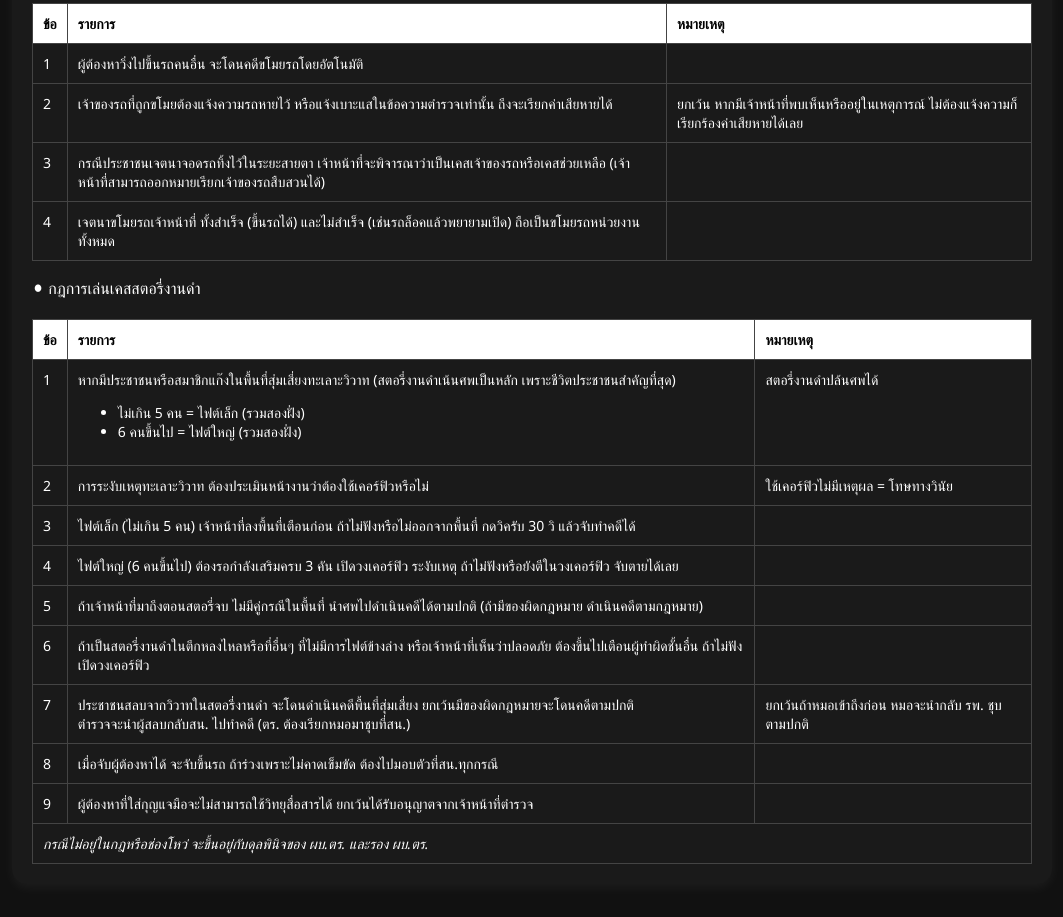
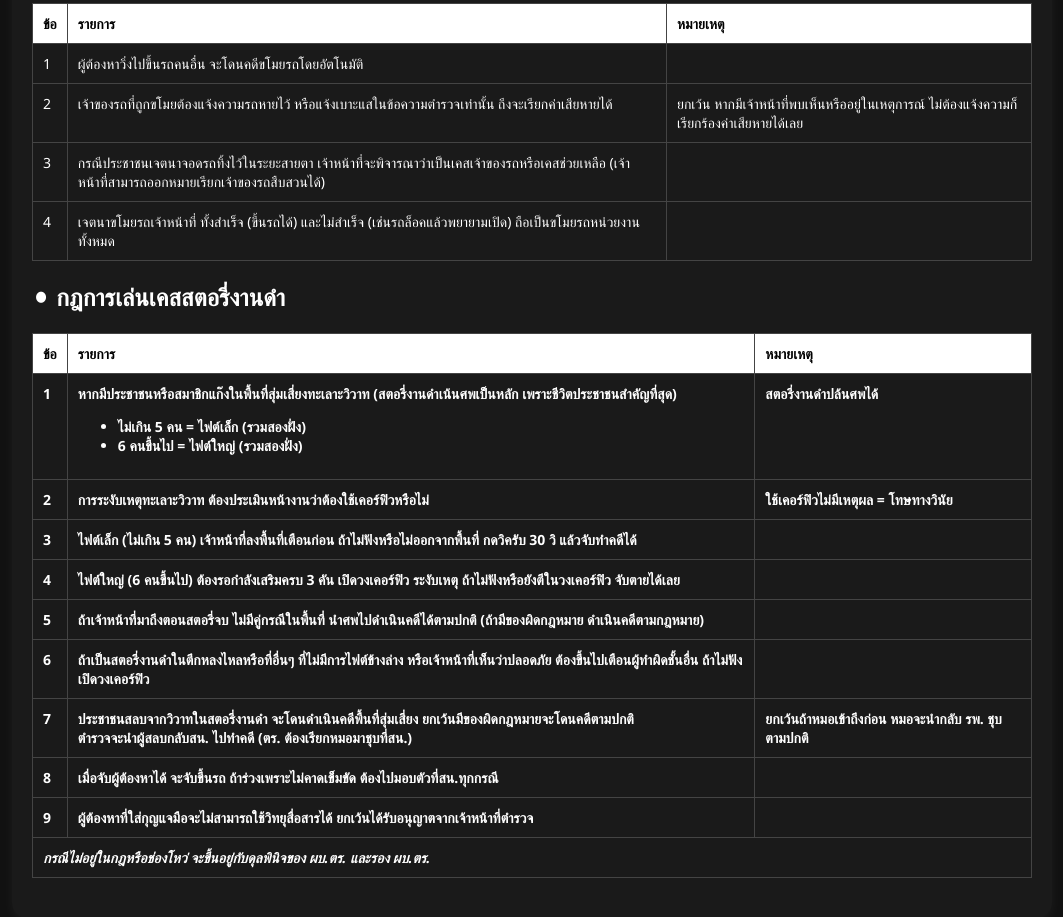
Before and after one commit to zedzerofreedomtime/safezone, a plain HTML site: page rules_police.html in a window 1280 px wide. Shown: the part 6117-7034 px from the top of the page, without its empty margins (108-1171 px from the left). Drawn offline with Linux system fonts and the light colour scheme.

Commit message:
Update rules_police.html

```diff
--- a/rules_police.html
+++ b/rules_police.html
@@ -840,7 +840,7 @@
   </tbody>
 </table>
 
-<p>⚫ กฎการเล่นเคสสตอรี่งานดำ</p>
+<h2>⚫ กฎการเล่นเคสสตอรี่งานดำ<h2>
 
 <table border="1" cellspacing="0" cellpadding="5">
   <thead>
```
